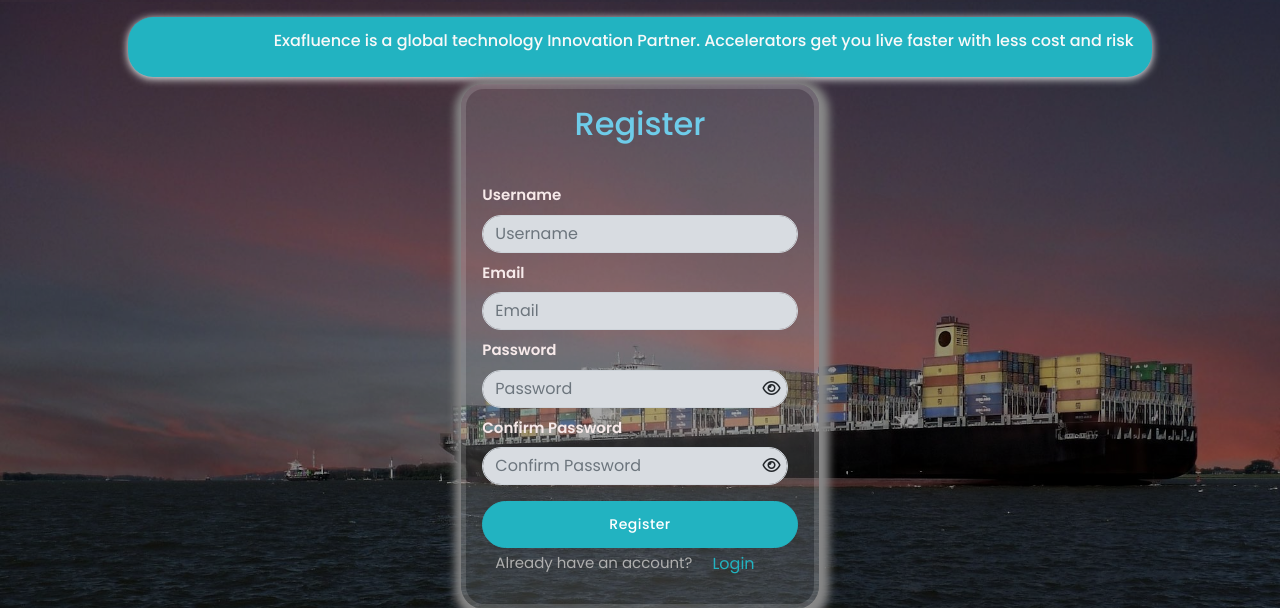
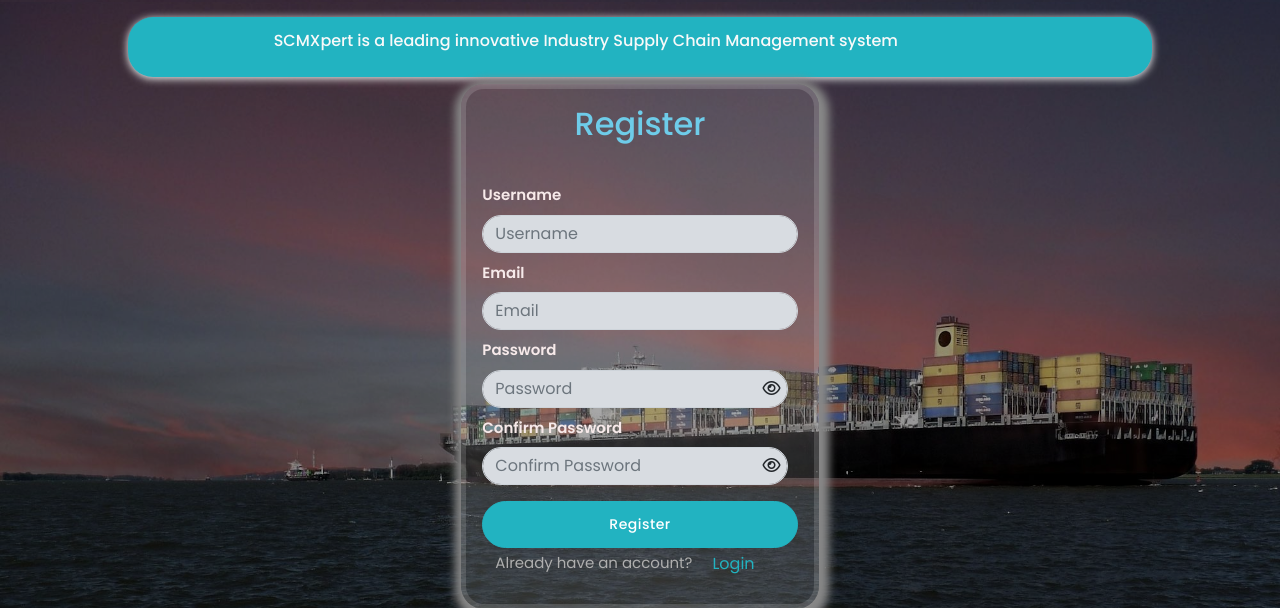
Before and after one commit to Gayathrisai123/SCMxpert_Demo, a FastAPI app: page /signup in a window 1280 px wide. Shown: the top 608 px of the page. Run offline with FastAPI, Linux system fonts and the light colour scheme; some libraries are stand-ins or nearby versions.

Commit message:
login and signup template changes

```diff
--- a/app/templates/login.html
+++ b/app/templates/login.html
@@ -98,7 +98,7 @@
 
 
 
-<div class="rightCSS li"><div>Exafluence is a global technology Innovation Partner. Accelerators get you live faster with less cost and risk</div></div>
+<div class="rightCSS li"><div>SCMXpert is a leading innovative Industry Supply Chain Management system </div></div>
 
 
 <!-- <body onload="createCaptcha()"> -->
--- a/app/templates/signup_page.html
+++ b/app/templates/signup_page.html
@@ -102,7 +102,7 @@ h2 {
   </div>
   <!-- ***** Preloader End ***** -->
 
-  <div class="rightCSS li"><div>Exafluence is a global technology Innovation Partner. Accelerators get you live faster with less cost and risk</div></div>
+  <div class="rightCSS li"><div>SCMXpert is a leading innovative Industry Supply Chain Management system</div></div>
 
   <div class="overlay">
     <div class=" container" style=" padding: 32px 10px 10px 10px;">
```
